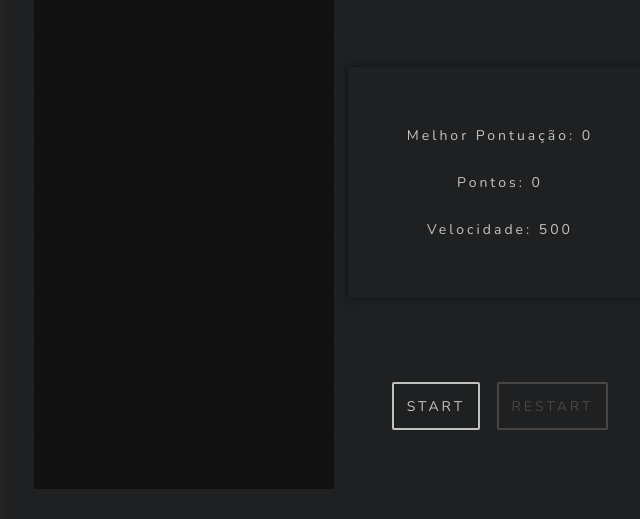
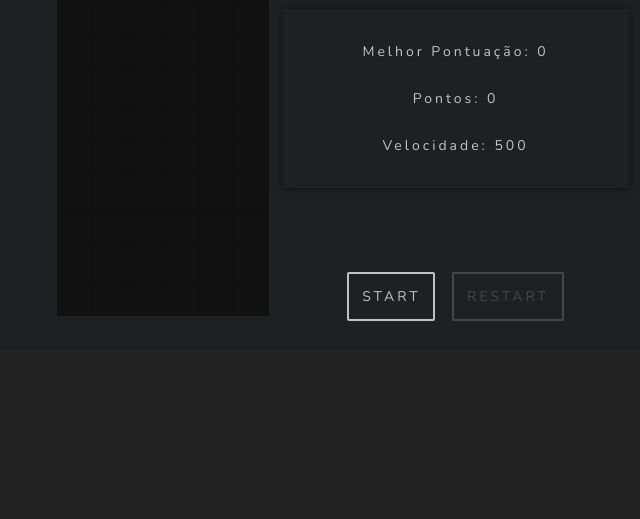
Before and after one commit to SrPacoca/Webuteis, a plain HTML site: page tetrin.html in a window 1280 px wide. Shown: the part 341-860 px from the top of the page, without its empty margins (290-930 px from the left). After the commit the page ends 800 px from the top, so only its background shows below. Drawn offline with nearby package versions, Linux system fonts and the light colour scheme.

Commit message:
Update game.css

```diff
--- a/CSS/game.css
+++ b/CSS/game.css
@@ -4,7 +4,7 @@
   padding: 0;
   box-sizing: border-box;
   font-family: "Nunito", sans-serif;
-  font-size: clamp(9px, 1.5vw, 14px);
+  font-size: clamp(3px, 1.5vw, 14px);
   list-style: none;
 }
 
@@ -50,9 +50,15 @@ button:disabled {
   gap: 1.2rem;
 }
 
+aside {
+  width: 30%;
+  height: 100%;
+}
+
 #info {
+  display: flex;
+  width: 100%;
   height: 100%;
-  display: flex;
   flex-direction: column;
   gap: 4rem;
   text-align: center;
@@ -64,7 +70,11 @@ button:disabled {
 
 #stats {
   box-shadow: 0px 0px 8px var(--black-02);
-  padding: 45px;
+  padding: 1.5vw;
+}
+
+canvas {
+  height: 33vw;
 }
 
 #game-container {
@@ -72,8 +82,7 @@ button:disabled {
   margin: auto;
   justify-content: center;
   align-items: center;
-  padding: 30px;
-  height: fit-content;
-  width: fit-content;
+  padding: 1.3vw;
+
   background-color: var(--black);
 }
```
